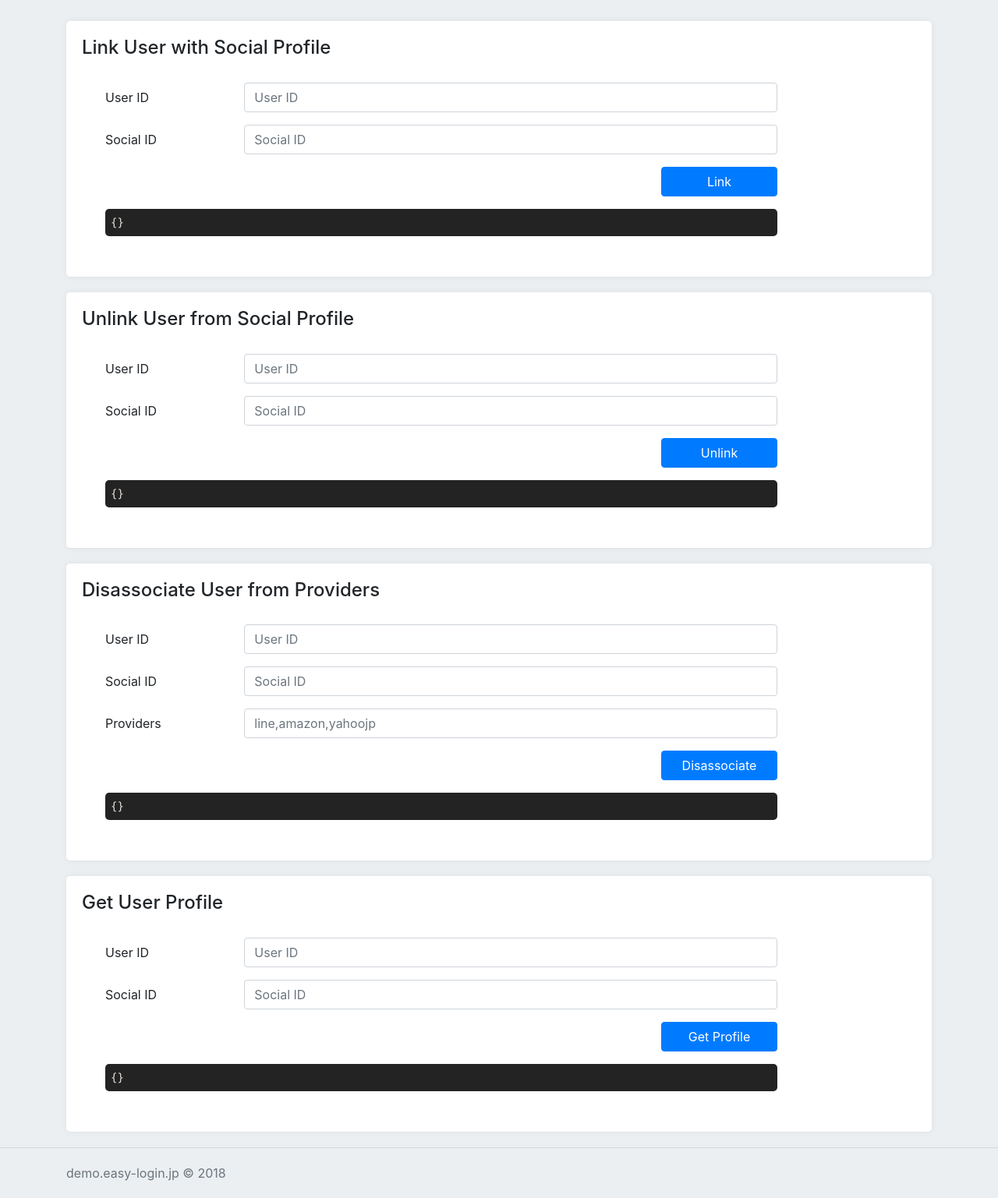
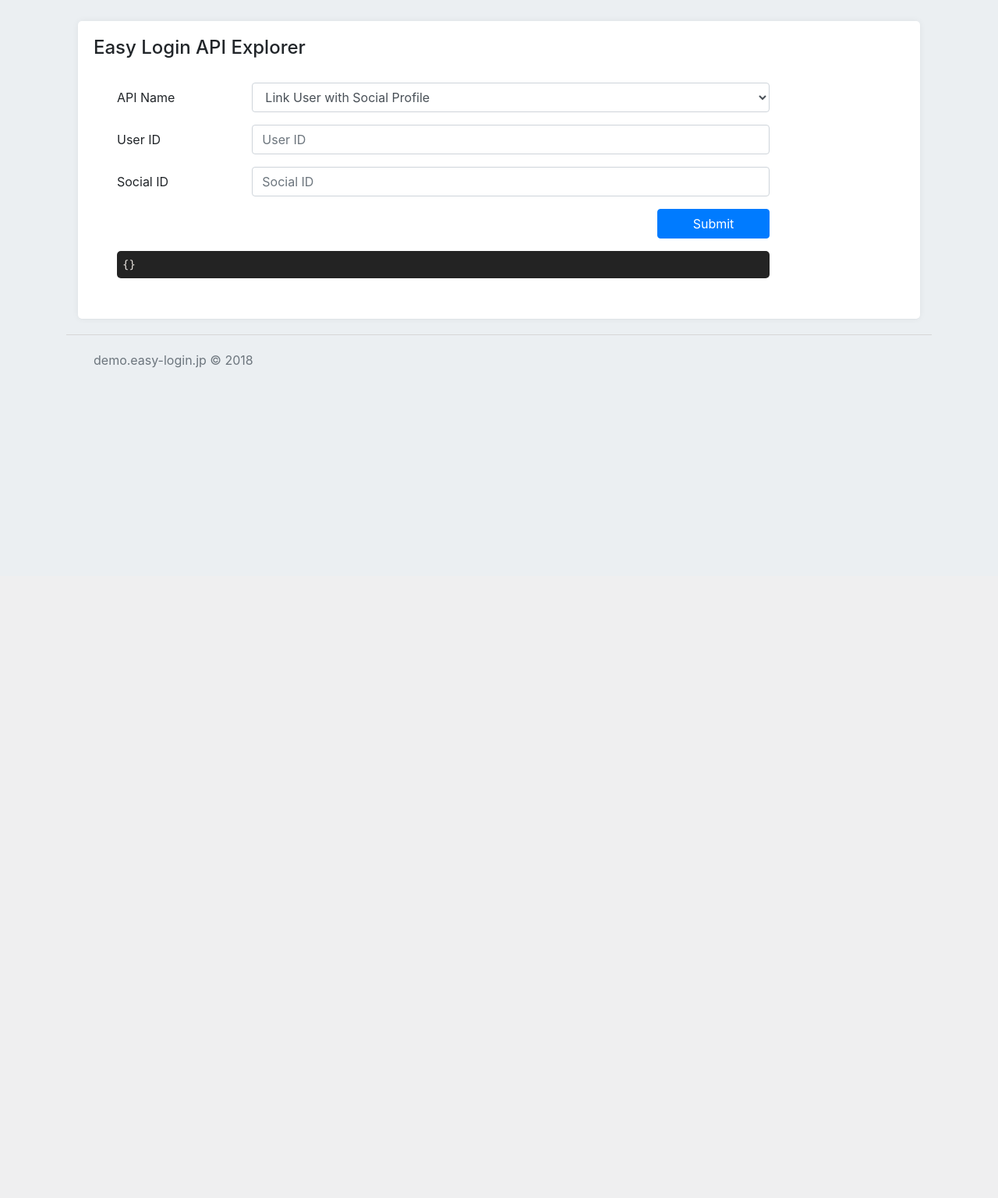
Before and after one commit to easy-login/easylogin-core, a Flask app: page /api-explorer.html in a window 1280 px wide. Shown: the part 61-1598 px from the top of the page at 78% size. After the commit the page ends 533 px from the top, so only its background shows below. Run offline with Flask 2, Linux system fonts and the light colour scheme; some libraries are stand-ins or nearby versions.

Commit message:
Update demo UI

```diff
--- a/examples/templates/api-explorer.html
+++ b/examples/templates/api-explorer.html
@@ -2,80 +2,55 @@
 {% block content %}
 <div class="container">
     <div class="row">
+    <div class="col-md-12">
         <div class="col-md-12">
             <div class="card-box">
-                <h4>Link User with Social Profile</h4>
+                <h4>Easy Login API Explorer</h4>
                 <div class="p-l-30">
-                    <form class="form-horizontal" action="#" method="get">
+                    <div class="form-group row">
+                        <label for="id_api_name" class="col-md-2 col-form-label">API Name</label>
+                        <div class="col-md-8">
+                            <select class="form-control" id="id_api_name">
+                                <option value="link_user">Link User with Social Profile</option>
+                                <option value="unlink_user">Unlink User from Social Profile</option>
+                                <option value="diassociate">Disassociate User from Providers</option>
+                                <option value="profile">Get User Profile</option>
+                            </select>
+                        </div>
+                    </div>
+                    <form class="form-horizontal" action="#" method="get" id="id_form_link">
                         <div class="form-group row">
                             <label for="id_user_id_link" class="col-md-2 col-form-label">User ID</label>
                             <div class="col-md-8">
                                 <input class="form-control" id="id_user_id_link" placeholder="User ID" type="text"
-                                       name="user_id">
+                                        name="user_id">
                             </div>
                         </div>
                         <div class="form-group row">
                             <label for="id_social_id_link" class="col-md-2 col-form-label">Social ID</label>
                             <div class="col-md-8">
                                 <input class="form-control" id="id_social_id_link" placeholder="Social ID" type="text"
-                                       name="social_id">
+                                        name="social_id">
                             </div>
                         </div>
                     </form>
-                    <div class="form-group row">
-                        <div class="col-md-8"></div>
-                        <div class="col-md-2">
-                            <button class="btn btn-primary btn-block" type="submit" id="btn_submit_link">Link</button>
-                        </div>
-                    </div>
-                    <div class="form-group row code-result">
-                        <div class="col-md-10">
-                            <pre><code class="json" id="result_link">{}</code></pre>
-                        </div>
-                    </div>
-                </div>
-            </div>
-        </div>
-        <div class="col-md-12">
-            <div class="card-box">
-                <h4>Unlink User from Social Profile</h4>
-                <div class="p-l-30">
-                    <form class="form-horizontal" action="#" method="get">
+                    <form class="form-horizontal" action="#" method="get" id="id_form_unlink" style="display:none;">
                         <div class="form-group row">
-                            <label for="id_user_id_unlink" class="col-md-2 col-form-label">User ID</label>
+                            <label for="id_user_id_link" class="col-md-2 col-form-label">User ID</label>
                             <div class="col-md-8">
-                                <input class="form-control" id="id_user_id_unlink" placeholder="User ID" type="text"
-                                       name="user_id">
+                                <input class="form-control" id="id_user_id_link" placeholder="User ID" type="text"
+                                        name="user_id">
                             </div>
                         </div>
                         <div class="form-group row">
-                            <label for="id_social_id_unlink" class="col-md-2 col-form-label">Social ID</label>
+                            <label for="id_social_id_link" class="col-md-2 col-form-label">Social ID</label>
                             <div class="col-md-8">
-                                <input class="form-control" id="id_social_id_unlink" placeholder="Social ID" type="text"
-                                       name="social_id">
+                                <input class="form-control" id="id_social_id_link" placeholder="Social ID" type="text"
+                                        name="social_id">
                             </div>
                         </div>
                     </form>
-                    <div class="form-group row">
-                        <div class="col-md-8"></div>
-                        <div class="col-md-2">
-                            <button class="btn btn-primary btn-block" type="submit" id="btn_submit_unlink">Unlink
-                            </button>
-                        </div>
-                    </div>
-                    <div class="form-group row code-result">
-                        <div class="col-md-10">
-                            <pre><code class="json" id="result_unlink">{}</code></pre>
-                        </div>
-                    </div>
-                </div>
-            </div>
-        </div>
-        <div class="col-md-12">
-            <div class="card-box">
-                <h4>Disassociate User from Providers</h4>
-                <div class="p-l-30">
-                    <form class="form-horizontal" action="#" method="get">
+                    <form class="form-horizontal" action="#" method="get" id="id_form_disassociate" style="display:none;">
                         <div class="form-group row">
                             <label for="id_user_id_disassociate" class="col-md-2 col-form-label">User ID</label>
                             <div class="col-md-8">
@@ -101,27 +76,7 @@
                             </div>
                         </div>
                     </form>
-                    <div class="form-group row">
-                        <div class="col-md-8"></div>
-                        <div class="col-md-2">
-                            <button class="btn btn-primary btn-block" type="submit" id="btn_submit_disassociate">
-                                Disassociate
-                            </button>
-                        </div>
-                    </div>
-                    <div class="form-group row code-result">
-                        <div class="col-md-10">
-                            <pre><code class="json" id="result_disassociate">{}</code></pre>
-                        </div>
-                    </div>
-                </div>
-            </div>
-        </div>
-        <div class="col-md-12">
-            <div class="card-box">
-                <h4>Get User Profile</h4>
-                <div class="p-l-30">
-                    <form class="form-horizontal" action="#" method="GET">
+                    <form class="form-horizontal" action="#" method="GET" id="id_form_profile" style="display:none;">
                         <div class="form-group row">
                             <label for="id_user_id_profile" class="col-md-2 col-form-label">User ID</label>
                             <div class="col-md-8">
@@ -142,14 +97,12 @@
                     <div class="form-group row">
                         <div class="col-md-8"></div>
                         <div class="col-md-2">
-                            <button class="btn btn-primary btn-block" type="submit" id="btn_submit_profile">
-                                Get Profile
-                            </button>
+                            <button class="btn btn-primary btn-block" type="submit" id="btn_submit">Submit</button>
                         </div>
                     </div>
                     <div class="form-group row code-result">
                         <div class="col-md-10">
-                            <pre><code class="json" id="result_profile">{}</code></pre>
+                            <pre><code class="json" id="result">{}</code></pre>
                         </div>
                     </div>
                 </div>
--- a/sociallogin/routes.py
+++ b/sociallogin/routes.py
@@ -116,15 +116,13 @@ def disassociate(app_id):
     if user_pk:
         num_affected = SocialProfiles.disassociate_by_pk(
             app_id=app_id, user_pk=user_pk,
-            providers=providers
-        )
+            providers=providers)
         if not num_affected:
             abort(404, 'User ID not found')
     elif social_id > 0:
         num_affected = SocialProfiles.disassociate_by_id(
             app_id=app_id, social_id=social_id,
-            providers=providers
-        )
+            providers=providers)
         if not num_affected:
             abort(404, 'Social ID not found')
     else:
```
Also changed, not shown: examples/js/my.js (+50 -40 lines).
